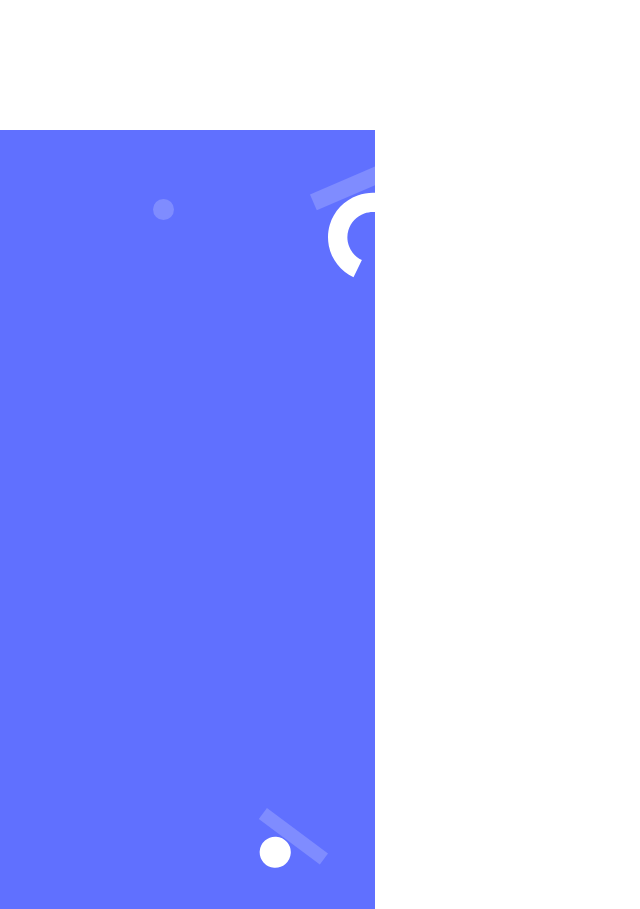
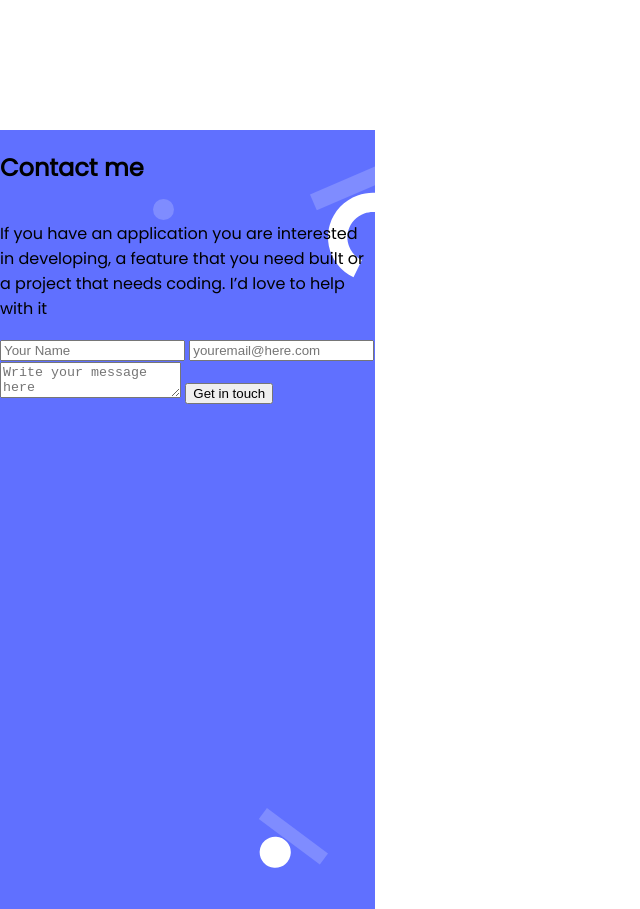
Before and after one commit to iKuartz/Portfolio-flex, a website: page index.html in a window 1280 px wide. Shown: the part 4580-5489 px from the top of the page, without its empty margins (0-640 px from the left). Drawn offline with Linux system fonts and the light colour scheme.

Commit message:
HTML-BASIC-STRUCTURE-OK

```diff
--- a/index.html
+++ b/index.html
@@ -156,7 +156,22 @@
         </ul>
     </section>
     <section class="contact">
-
+        <h2 class="contact-me">Contact me</h2>
+        <p class="form-p">If you have an application you are interested in developing,
+        a feature that you need built or a project that needs
+        coding. I’d love to help with it</p>
+        <form action="https://formspree.io/f/mqknezaw" method="POST">
+            <label>
+                <input required maxlength="30" placeholder="Your Name" type="text">
+            </label>
+            <label>
+                <input placeholder="youremail@here.com" required type="email" name="_replyto">
+            </label>
+            <label>
+                <textarea required placeholder="Write your message here" maxlength="500" name="message"></textarea>
+            </label>
+            <button type="submit">Get in touch</button>
+        </form>
     </section>
 </body>
 </html>
--- a/styles.css
+++ b/styles.css
@@ -351,6 +351,8 @@ ul > li > ul > li {
 }
 
 .contact {
+  display: flex;
+  flex-direction: column;
   background-color: #6070ff;
   background-image: url(./images/contact-bg.svg);
   background-repeat: no-repeat;
```
